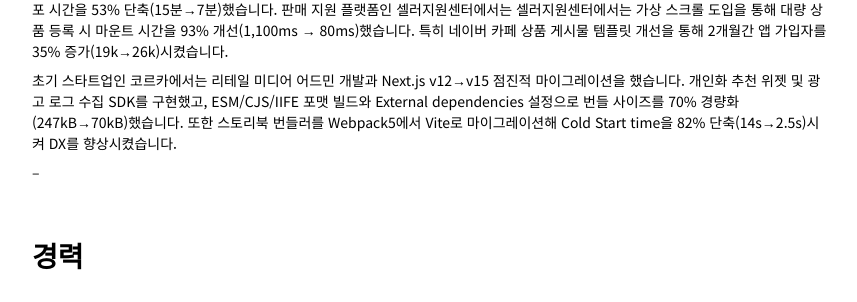
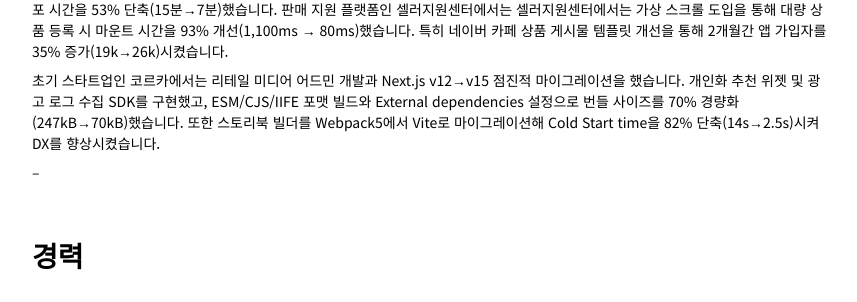
Before and after one commit to ghost-redo/ghost-redo.github.io, a Jekyll site: the page built from resume.md, in a window 1280 px wide and 900 px high. Shown: the part 203-505 px from the top of the window, without its empty margins (209-1066 px from the left). Built offline with Jekyll 4.4.1, drawn with Linux system fonts in a browser that asks for light colours; some web fonts are replaced; some of the changed text lies outside the part shown.

Commit message:
Update resume.md

```diff
--- a/resume.md
+++ b/resume.md
@@ -13,7 +13,7 @@ title: 홍승연 Resume
 
 C2C 플랫폼 서비스 회사인 중고나라에서 모노레포 전환을 통해 코드 재사용성을 높이고, Docker 멀티스테이지 빌드와 CI/CD 최적화로 배포 시간을 53% 단축(15분→7분)했습니다. 판매 지원 플랫폼인 셀러지원센터에서는 셀러지원센터에서는 가상 스크롤 도입을 통해 대량 상품 등록 시 마운트 시간을 93% 개선(1,100ms → 80ms)했습니다. 특히 네이버 카페 상품 게시물 템플릿 개선을 통해 2개월간 앱 가입자를 35% 증가(19k→26k)시켰습니다.
 
-초기 스타트업인 코르카에서는 리테일 미디어 어드민 개발과 Next.js v12→v15 점진적 마이그레이션을 했습니다. 개인화 추천 위젯 및 광고 로그 수집 SDK를 구현했고, ESM/CJS/IIFE 포맷 빌드와 External dependencies 설정으로 번들 사이즈를 70% 경량화(247kB→70kB)했습니다. 또한 스토리북 번들러를 Webpack5에서 Vite로 마이그레이션해 Cold Start time을 82% 단축(14s→2.5s)시켜 DX를 향상시켰습니다.
+초기 스타트업인 코르카에서는 리테일 미디어 어드민 개발과 Next.js v12→v15 점진적 마이그레이션을 했습니다. 개인화 추천 위젯 및 광고 로그 수집 SDK를 구현했고, ESM/CJS/IIFE 포맷 빌드와 External dependencies 설정으로 번들 사이즈를 70% 경량화(247kB→70kB)했습니다. 또한 스토리북 빌더를 Webpack5에서 Vite로 마이그레이션해 Cold Start time을 82% 단축(14s→2.5s)시켜 DX를 향상시켰습니다.
 
 --
 
@@ -157,7 +157,7 @@ C2C 중고거래 플랫폼 중고나라의 웹/웹뷰를 개발 및 유지보수
 
 > _React.js, TypeScript, Storybook_
 
-스토리북 빌드 성능 향상을 위해 번들러를 Webpack5에서 Vite로 마이그레이션했으며, 그 결과 개발 모드 빌드 시간이 약 90% 단축되었습니다.
+스토리북 빌드 성능 향상을 위해 빌더를 Webpack5에서 Vite로 마이그레이션했으며, 그 결과 개발 모드 빌드 시간이 약 90% 단축되었습니다.
 
 **문제 정의**
 
```
